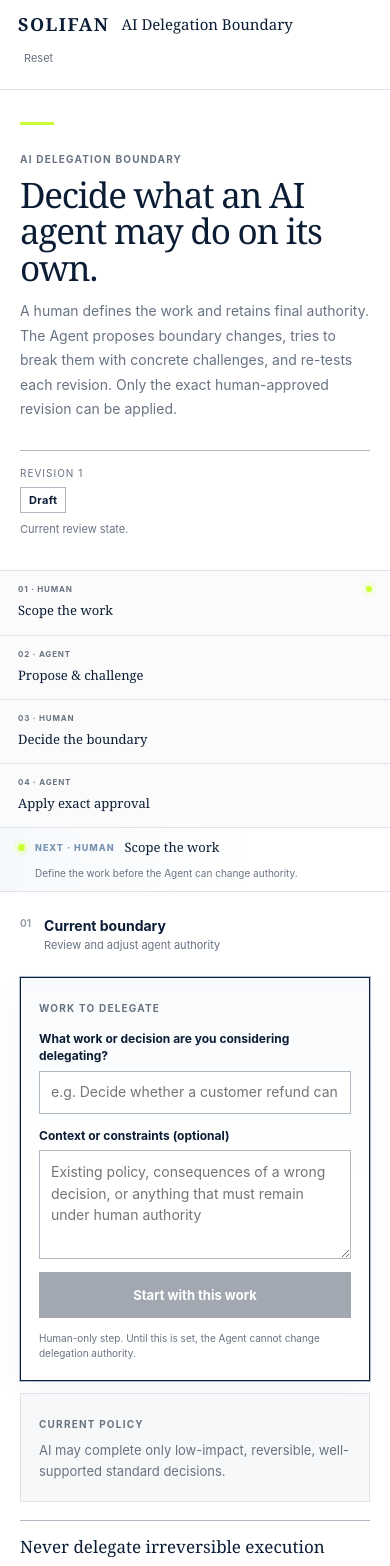
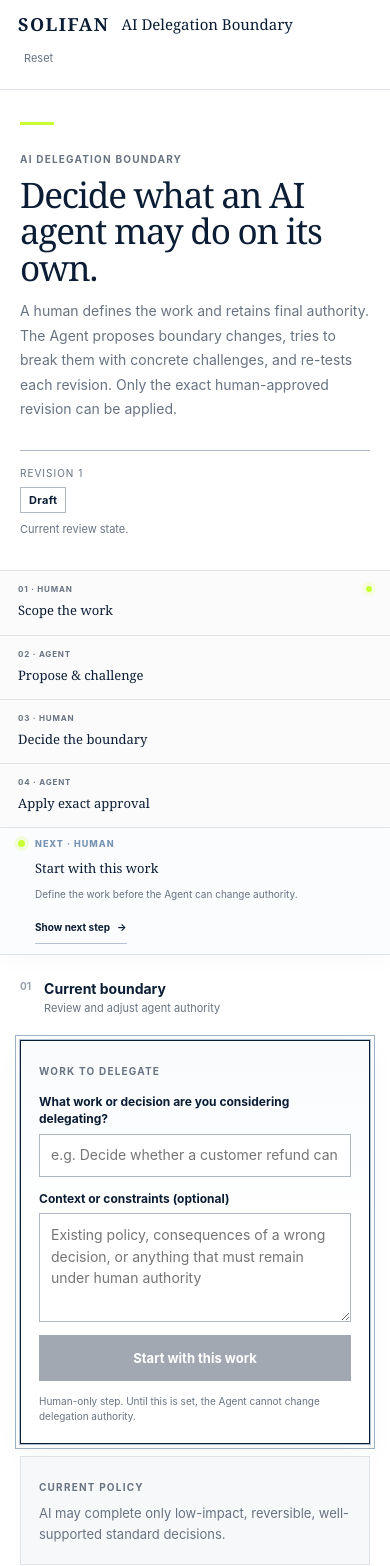
Before and after one commit to solidfdn/ai-delegation-boundary-webmcp, a React (Vite) app: page / in a window 390 px wide. Shown: the top 1566 px of the page. Built offline with nearby package versions, Linux system fonts and the light colour scheme.

Commit message:
Point each next-step cue to the exact control

```diff
--- a/src/DelegationApp.tsx
+++ b/src/DelegationApp.tsx
@@ -369,6 +369,12 @@ export default function DelegationApp() {
         "OPEN"
     );
 
+  const nextOpenChallengeId =
+    openChallenges.length > 0
+      ? openChallenges[
+          openChallenges.length - 1
+        ].id
+      : undefined;
   const guardrailViolations =
     current.review?.guardrails.filter(
       (result) =>
@@ -413,9 +419,10 @@ export default function DelegationApp() {
       return {
         key: "scope",
         owner: "NEXT · HUMAN",
-        title: "Scope the work",
+        action: "Start with this work",
         detail:
-          "Define the work before the Agent can change authority."
+          "Define the work before the Agent can change authority.",
+        targetId: "next-task"
       };
     }
 
@@ -423,9 +430,11 @@ export default function DelegationApp() {
       return {
         key: "complete",
         owner: "COMPLETE",
-        title: "Approved boundary applied",
+        action:
+          `Revision ${current.version} applied`,
         detail:
-          "The exact human-approved revision is now active."
+          "The exact human-approved revision is now active.",
+        targetId: "next-complete"
       };
     }
 
@@ -433,19 +442,26 @@ export default function DelegationApp() {
       return {
         key: "apply",
         owner: "NEXT · AGENT",
-        title: "Apply the exact approved revision",
+        action:
+          "Ask Agent: apply_approved_revision",
         detail:
-          "Human approval has unlocked the sixth WebMCP capability."
+          "Human approval unlocked the sixth WebMCP capability.",
+        targetId: "next-agent"
       };
     }
 
-    if (current.status === "READY_FOR_DECISION") {
+    if (
+      current.status ===
+      "READY_FOR_DECISION"
+    ) {
       return {
         key: "approve",
         owner: "NEXT · HUMAN",
-        title: "Decide on this exact revision",
+        action:
+          `Approve revision ${current.version}`,
         detail:
-          "Checks are complete. Final authority remains human."
+          "Checks are complete. This exact revision requires human approval.",
+        targetId: "next-approve"
       };
     }
 
@@ -453,9 +469,11 @@ export default function DelegationApp() {
       return {
         key: "boundary",
         owner: "NEXT · HUMAN",
-        title: "Adjust the delegation boundary",
+        action:
+          "Adjust the highlighted boundary condition",
         detail:
-          "Resolve the conflict, then require a fresh Agent Challenge."
+          "The current authority conflicts with a Guardrail or Known Decision.",
+        targetId: "next-boundary"
       };
     }
 
@@ -463,30 +481,62 @@ export default function DelegationApp() {
       return {
         key: "decision",
         owner: "NEXT · HUMAN",
-        title: "Resolve the open Agent Challenge",
+        action:
+          "Choose one Human Decision outcome",
         detail:
-          "Choose the judgment that should protect future revisions."
+          "Allow agent-only · Keep human review · Do not delegate",
+        targetId: "next-challenge"
       };
     }
 
-    if (current.challenges.length === 0) {
+    if (
+      current.challenges.length === 0
+    ) {
       return {
         key: "agent",
         owner: "NEXT · AGENT",
-        title: "Propose and challenge the boundary",
+        action:
+          "Ask Agent to propose & challenge",
         detail:
-          "Change one rule, then try to break that exact revision."
+          "Change one rule, then challenge that exact new boundary.",
+        targetId: "next-agent"
       };
     }
 
     return {
       key: "review",
-      owner: "NEXT · AGENT",
-      title: "Re-run boundary checks",
+      owner: "NEXT · HUMAN",
+      action:
+        "Run guardrail & regression checks",
       detail:
-        "Verify Guardrails and Known Decisions before human approval."
+        "Re-check the exact revision before human approval.",
+      targetId: "next-review"
     };
   })();
+
+  const showNextStep = () => {
+    const target =
+      document.getElementById(
+        nextCue.targetId
+      );
+
+    if (!target) {
+      return;
+    }
+
+    const reduceMotion =
+      window.matchMedia(
+        "(prefers-reduced-motion: reduce)"
+      ).matches;
+
+    target.scrollIntoView({
+      behavior:
+        reduceMotion
+          ? "auto"
+          : "smooth",
+      block: "center"
+    });
+  };
   const factorLabel = (
     factorId: string
   ) => {
@@ -894,12 +944,26 @@ export default function DelegationApp() {
         </span>
 
         <strong>
-          {nextCue.title}
+          {nextCue.action}
         </strong>
 
         <small>
           {nextCue.detail}
         </small>
+
+        {nextCue.key !==
+          "complete" && (
+          <button
+            className="adb-next-cue-action"
+            type="button"
+            onClick={showNextStep}
+          >
+            Show next step
+            <span aria-hidden="true">
+              →
+            </span>
+          </button>
+        )}
       </div>
       {message && (
         <div className="adb-message">
@@ -928,6 +992,7 @@ export default function DelegationApp() {
           </div>
 
           <div
+            id="next-task"
             className={`adb-task-card ${
               taskConfigured
                 ? "is-scoped"
@@ -1056,7 +1121,10 @@ export default function DelegationApp() {
             </p>
           </div>
 
-          <div className="adb-rules">
+          <div
+            id="next-boundary"
+            className="adb-rules"
+          >
             {[...current.boundary.rules]
               .sort(
                 (a, b) =>
@@ -1535,6 +1603,12 @@ export default function DelegationApp() {
                   ) => (
                     <article
                       className={`adb-challenge ${challenge.status.toLowerCase()}`}
+                      id={
+                        challenge.id ===
+                        nextOpenChallengeId
+                          ? "next-challenge"
+                          : undefined
+                      }
                       key={
                         challenge.id
                       }
@@ -1656,6 +1730,7 @@ export default function DelegationApp() {
               current.status !==
                 "APPLIED" && (
                 <button
+                  id="next-review"
                   className="adb-check-button"
                   type="button"
                   disabled={
@@ -1674,6 +1749,7 @@ export default function DelegationApp() {
             {current.status ===
               "READY_FOR_DECISION" && (
               <button
+                id="next-approve"
                 className="adb-approve-button"
                 type="button"
                 onClick={
@@ -1722,7 +1798,10 @@ export default function DelegationApp() {
 
             {current.status ===
               "APPLIED" && (
-              <div className="adb-applied-card">
+              <div
+                id="next-complete"
+                className="adb-applied-card"
+              >
                 <span>
                   APPLIED
                 </span>
@@ -1833,7 +1912,10 @@ export default function DelegationApp() {
               )}
           </div>
 
-          <div className="adb-agent-card">
+          <div
+            id="next-agent"
+            className="adb-agent-card"
+          >
             <div className="adb-agent-card-head">
               <div>
                 <span className="adb-card-label">
--- a/src/delegation-app.css
+++ b/src/delegation-app.css
@@ -1954,3 +1954,131 @@ select:focus-visible {
     grid-template-columns: 1fr;
   }
 }
+/* ==========================================================
+   SOLIFAN WAYFINDING V2
+   Exact action. Exact place. Quiet assistance.
+   ========================================================== */
+
+.adb-next-cue {
+  position: sticky;
+  top: 0;
+  z-index: 40;
+
+  grid-template-columns:
+    auto auto auto minmax(0, 1fr) auto;
+
+  background:
+    rgba(250, 252, 254, .96);
+
+  backdrop-filter: blur(8px);
+
+  box-shadow:
+    0 8px 20px
+    rgba(11, 29, 53, .025);
+}
+
+.adb-next-cue-action {
+  display: inline-flex;
+  gap: 7px;
+  align-items: center;
+
+  min-height: 32px;
+
+  padding: 0;
+
+  border: 0;
+  border-bottom:
+    1px solid
+    rgba(120, 148, 178, .55);
+
+  background: transparent;
+
+  color: var(--ink);
+
+  font-size: 10px;
+  font-weight: 700;
+
+  white-space: nowrap;
+}
+
+.adb-next-cue-action:hover,
+.adb-next-cue-action:focus-visible {
+  border-bottom-color:
+    var(--ink);
+}
+
+#next-task,
+#next-boundary,
+#next-challenge,
+#next-review,
+#next-approve,
+#next-agent,
+#next-complete {
+  scroll-margin-top: 82px;
+}
+
+.adb-app[data-next="scope"]
+#next-task,
+
+.adb-app[data-next="boundary"]
+#next-boundary,
+
+.adb-app[data-next="decision"]
+#next-challenge,
+
+.adb-app[data-next="agent"]
+#next-agent,
+
+.adb-app[data-next="apply"]
+#next-agent {
+  outline:
+    1px solid
+    rgba(120, 148, 178, .72);
+
+  outline-offset: 4px;
+}
+
+.adb-app[data-next="review"]
+#next-review,
+
+.adb-app[data-next="approve"]
+#next-approve {
+  border-color:
+    var(--guide);
+
+  background:
+    var(--guide-soft);
+
+  box-shadow:
+    0 0 0 3px
+    rgba(120, 148, 178, .10);
+}
+
+@media (max-width: 800px) {
+  .adb-next-cue {
+    grid-template-columns:
+      auto auto 1fr auto;
+  }
+
+  .adb-next-cue small {
+    grid-column: 2 / 4;
+  }
+}
+
+@media (max-width: 560px) {
+  .adb-next-cue {
+    grid-template-columns:
+      auto 1fr;
+  }
+
+  .adb-next-cue-owner,
+  .adb-next-cue strong,
+  .adb-next-cue small {
+    grid-column: 2;
+  }
+
+  .adb-next-cue-action {
+    grid-column: 2;
+    justify-self: start;
+  }
+}
```
